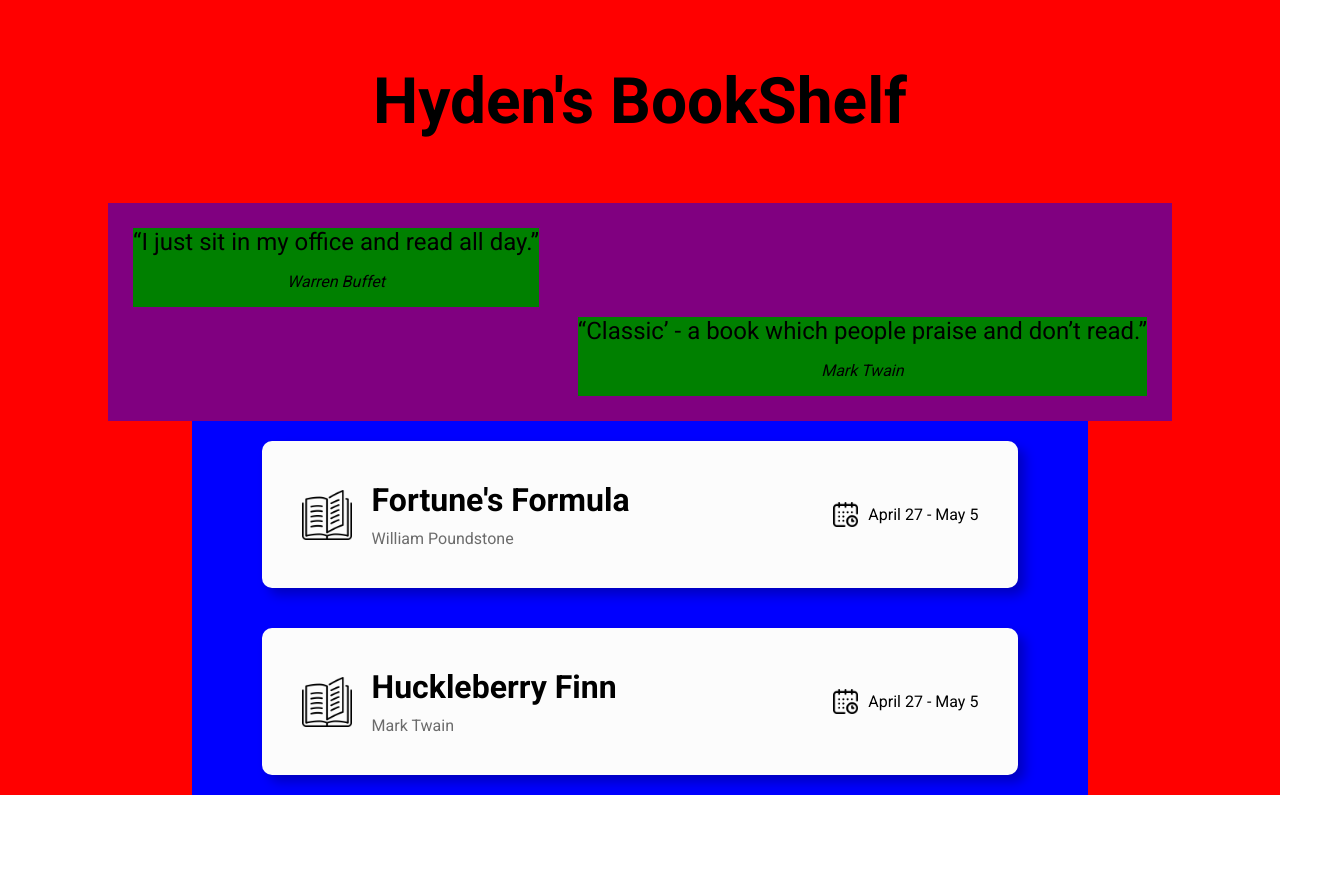
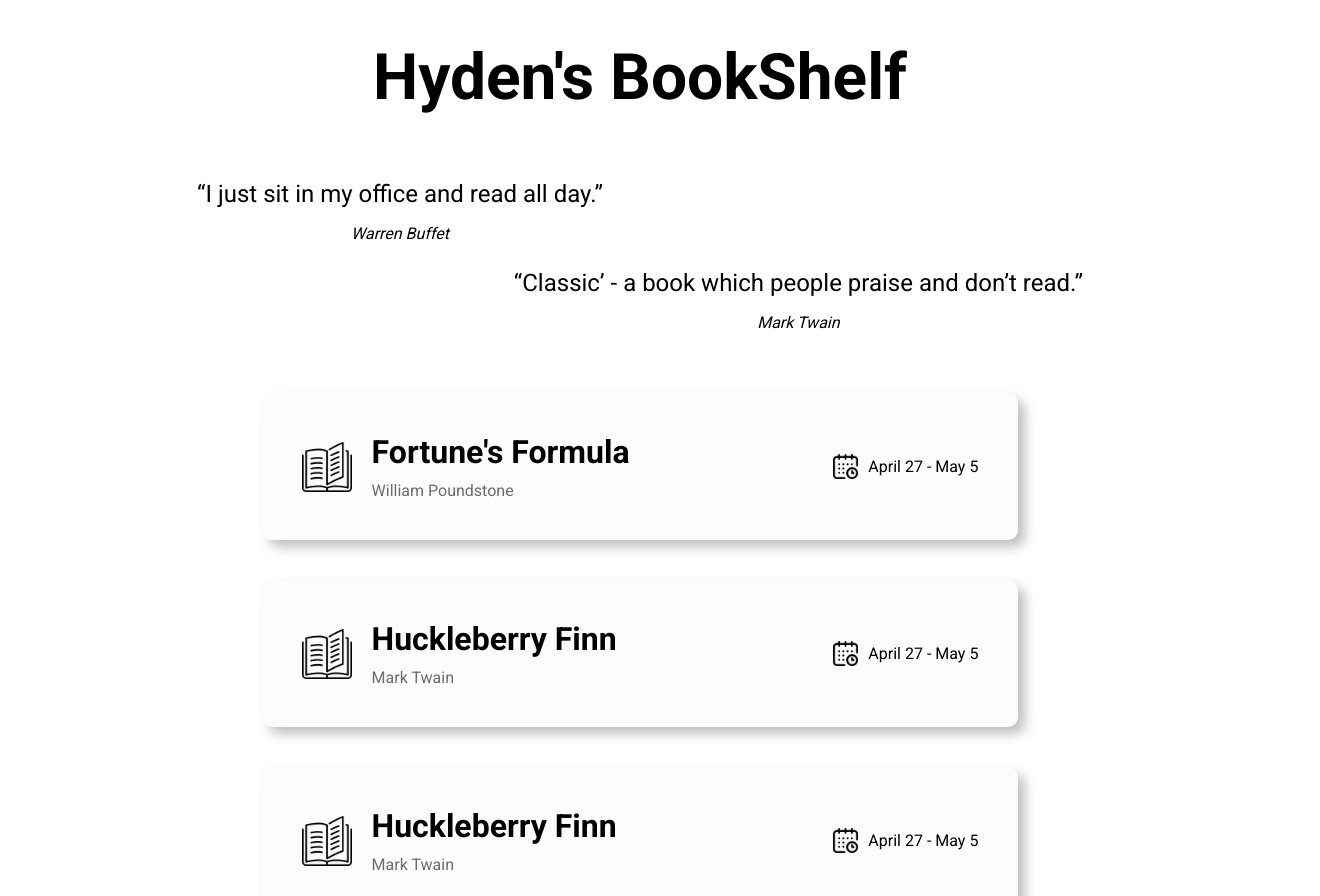
Before and after one commit to hydenp/hydens-bookshelf, a React (Create React App) app: page / in a window 1280 px wide. Shown: the top 896 px of the page, 1320 px wide, since content can reach past the window. Before the commit the page ends 800 px from the top, so only its background shows below. Built offline with nearby package versions, Linux system fonts and the light colour scheme.

Commit message:
title updates and remove background colors

```diff
--- a/src/App.js
+++ b/src/App.js
@@ -24,8 +24,9 @@ function App() {
   // console.log(data.books[0])
   return (
     <div style={styles.pagContent}>
-      <p style={styles.titleText}>Hyden's BookShelf</p>
-
+      <div style={styles.titleContainer}>
+        <p style={styles.titleText}>Hyden's BookShelf</p>
+      </div>
       <div style={styles.quotesDiv}>
         <div style={styles.quote}>
           <p style={styles.quoteText}>“I just sit in my office and read all day.”</p>
@@ -42,6 +43,10 @@ function App() {
       <div style={styles.listContainer}>
         <Book book={data.books[0]}/>
         <Book book={data.books[1]}/>
+        <Book book={data.books[1]}/>
+        <Book book={data.books[1]}/>
+        <Book book={data.books[1]}/>
+        <Book book={data.books[1]}/>
       </div>
     </div>
   );
@@ -49,28 +54,37 @@ function App() {
 
 const styles = {
   pagContent: {
-    backgroundColor: 'red',
+    // backgroundColor: 'red',
     display: 'flex',
     alignSelf: 'center',
     flexDirection: 'column',
     justifyContent:'center',
     alignItems: 'center'
   },
+  titleContainer: {
+    textAlign: 'center',
+    width: '100%',
+    backgroundColor: 'white',
+    position: 'sticky',
+    top: 0,
+    padding: 40,
+  },
   listContainer: {
     width: '70%',
     display: 'flex',
     flexDirection: 'column',
     alignItems:'center',
-    backgroundColor: 'blue'
+    // backgroundColor: 'blue'
   },
   titleText: {
     fontFamily: 'Roboto',
     fontSize: 64,
-    fontWeight: 'bold'
+    fontWeight: 'bold',
+    margin: 0
   },
   quotesDiv: {
-    width: '80%',
-    backgroundColor: 'purple',
+    width: '70%',
+    // backgroundColor: 'purple',
     padding: 20
   },
   quote: {
@@ -78,7 +92,7 @@ const styles = {
     textAlign: 'center',
     display: 'inline-block',
     margin: 5,
-    backgroundColor: 'green'
+    // backgroundColor: 'green'
   },
   quoteText: {
     fontSize: 24,
```
